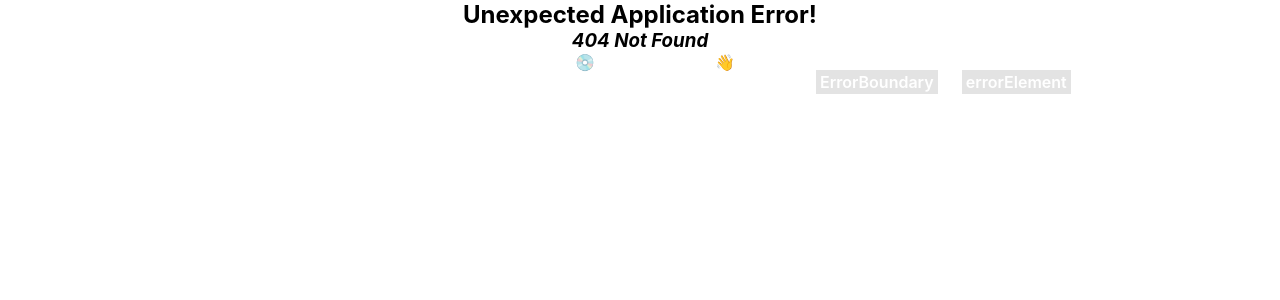
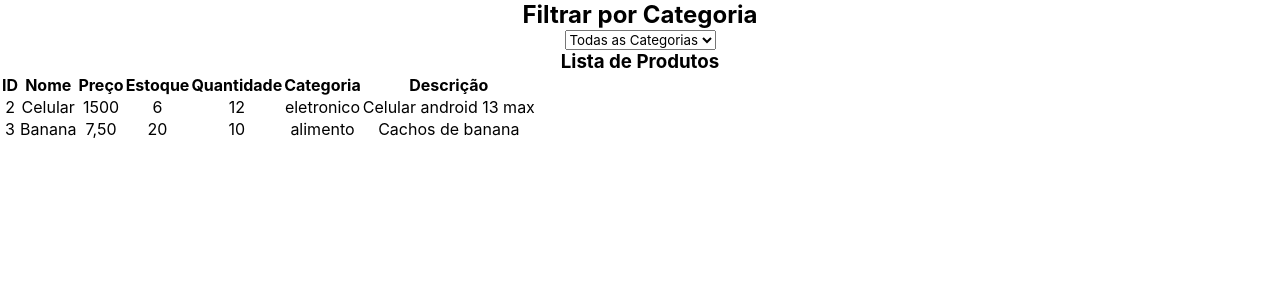
Before and after one commit to BezerraLuiz/cadastro-produtos, a React (Vite) app in the folder cadastro-produtos/: page /filtragem in a window 1280 px wide. Before the commit this address had no page. Shown: the top 300 px of the page. Built offline with nearby package versions, Linux system fonts and the light colour scheme; data requests are answered from the project's data file.

Commit message:
Adição do componente filtragem por categoria dos produtos

```diff
--- a/cadastro-produtos/data/db.json
+++ b/cadastro-produtos/data/db.json
@@ -1,13 +1,22 @@
 {
   "products": [
     {
-      "id": "1",
+      "id": "2",
       "name": "Celular",
-      "price": "3000",
+      "price": "1500",
       "stock": "6",
-      "quantity": "15",
-      "category": "eletrônico",
-      "description": "Celular iphone 15 rosa "
+      "quantity": "12",
+      "category": "eletronico",
+      "description": "Celular android 13 max "
+    },
+    {
+      "id": "3",
+      "name": "Banana",
+      "price": "7,50",
+      "stock": "20",
+      "quantity": "10",
+      "category": "alimento",
+      "description": "Cachos de banana "
     }
   ]
 }
--- a/cadastro-produtos/src/components/Navbar.jsx
+++ b/cadastro-produtos/src/components/Navbar.jsx
@@ -13,7 +13,7 @@ function Navbar() {
                     <span> <NavLink to={'/editar/:id'} className={({isActive}) => (isActive ? 'active': '')}><a href="">Editar Produto</a></NavLink></span>
                 </ul>
                 <ul>
-                    <span> <NavLink to={'/excluir/:id'} className={({isActive}) => (isActive ? 'active': '')}><a href="">Excluir Produto</a></NavLink></span>
+                    <span> <NavLink to={'/filtragem'} className={({isActive}) => (isActive ? 'active': '')}><a href="">Filtragem de Produto</a></NavLink></span>
                 </ul>
                 <ul>
                     <span> <NavLink to={'/visualizar'} className={({isActive}) => (isActive ? 'active': '')}><a href="">Visualização Detalhada</a></NavLink></span>
--- a/cadastro-produtos/src/main.jsx
+++ b/cadastro-produtos/src/main.jsx
@@ -5,7 +5,7 @@ import './index.css'
 import { createBrowserRouter, Router, RouterProvider } from 'react-router-dom'
 import CadastroProduto from './routes/CadastroProduto.jsx'
 import EditarProduto from './routes/EditarProduto.jsx'
-import ExcluirProduct from './routes/ExcluirProduto.jsx'
+import FiltragemCategoria from './routes/FiltragemCategoria.jsx'
 import VisualizacaoProdutos from './routes/VisualizacaoProdutos.jsx'
 import ExportarArquivo from './routes/ExportarArquivo.jsx'
 
@@ -23,8 +23,8 @@ const router = createBrowserRouter([
     element: <EditarProduto/>
   },
   {
-    path: "/excluir/:id",
-    element: <ExcluirProduct/>
+    path: "/filtragem",
+    element: <FiltragemCategoria/>
   },
   {
     path:"/visualizar",
--- a/cadastro-produtos/src/routes/ExcluirProduto.jsx
+++ /dev/null
@@ -1,42 +0,0 @@
-
-//Esse componente será de filtragem mas ainda não alterei
-
-import React, { useState } from 'react';
-import { useParams, useNavigate } from 'react-router-dom';
-
-const ExcluirProduto = () => {
-    const { id } = useParams(); // Obtém o ID da URL
-
-    const navigate = useNavigate(); // Para redirecionar após a exclusão
-
-    const handleDelete = async () => {
-        try {
-            const response = await fetch(`/api/products/${id}`, {
-                method: 'DELETE',
-            });
-            if (response.ok) {
-                setMessage('Produto excluído com sucesso.');
-                // Redireciona para a página inicial após a exclusão
-                setTimeout(() => {
-                    navigate('/');
-                }, 2000);
-            } else {
-                setMessage('Erro ao excluir o produto.');
-            }
-        } catch (error) {
-            console.error('Erro ao excluir o produto:', error);
-            setMessage('Erro ao excluir o produto.');
-        }
-    };
-
-    return (
-        <div>
-            <h2>Excluir Produto</h2>
-            <p>Excluir o produto com ID {id}?</p>
-            <button onClick={handleDelete}>Excluir</button>
-
-        </div>
-    );
-};
-
-export default ExcluirProduto;
--- a/cadastro-produtos/src/routes/ExportarArquivo.jsx
+++ b/cadastro-produtos/src/routes/ExportarArquivo.jsx
@@ -9,7 +9,7 @@ const ExportarArquivo = () => {
     useEffect(() => {
         const fetchProducts = async () => {
             try {
-                const response = await fetch('http://localhost:3000/products'); // URL do json-server
+                const response = await fetch('http://localhost:3000/products');
                 if (response.ok) {
                     const data = await response.json();
                     prepareCsvData(data);
--- /dev/null
+++ b/cadastro-produtos/src/routes/FiltragemCategoria.jsx
@@ -0,0 +1,81 @@
+import React, { useState, useEffect } from 'react';
+
+function FiltragemCategoria() {
+    const [products, setProducts] = useState([]);
+    const [selectedCategory, setSelectedCategory] = useState('');
+
+    useEffect(() => {
+        const fetchProducts = async () => {
+            try {
+                const response = await fetch('http://localhost:3000/products');
+                if (response.ok) {
+                    const data = await response.json();
+                    setProducts(data);
+                } else {
+                    console.error('Erro ao buscar produtos');
+                }
+            } catch (error) {
+                console.error('Erro ao buscar produtos:', error);
+            }
+        };
+
+        fetchProducts();
+    }, []);
+
+    const handleCategoryChange = (e) => {
+        setSelectedCategory(e.target.value);
+    };
+
+    const filteredProducts = selectedCategory
+        ? products.filter(product => product.category === selectedCategory)
+        : products;
+
+    return (
+        <div>
+            <h2>Filtrar por Categoria</h2>
+            <select value={selectedCategory} onChange={handleCategoryChange}>
+                <option value=''>Todas as Categorias</option>
+                <option value='alimento'>Alimento</option>
+                <option value='eletronico'>Eletrônico</option>
+                <option value='saude'>Saúde</option>
+                <option value='vestuario'>Vestuário</option>
+                <option value='brinquedo'>Brinquedo</option>
+                <option value='livro'>Livro</option>
+                <option value='jogo'>Jogo</option>
+                <option value='automotivo'>Automotivo</option>
+                <option value='beleza'>Beleza</option>
+                <option value='esporte'>Esporte</option>
+            </select>
+
+            <h3>Lista de Produtos</h3>
+            <table>
+                <thead>
+                    <tr>
+                        <th>ID</th>
+                        <th>Nome</th>
+                        <th>Preço</th>
+                        <th>Estoque</th>
+                        <th>Quantidade</th>
+                        <th>Categoria</th>
+                        <th>Descrição</th>
+                    </tr>
+                </thead>
+           <tbody>
+                {filteredProducts.map(product => (
+                    <tr key={product.id}>
+                        <td>{product.id}</td>
+                            <td>{product.name}</td>
+                            <td>{product.price}</td>
+                            <td>{product.stock}</td>
+                            <td>{product.quantity}</td>
+                            <td>{product.category}</td>
+                            <td>{product.description}</td>
+                            </tr>
+                ))}
+            </tbody>
+            </table>
+            </div>
+    );
+}
+
+export default FiltragemCategoria;
```
Also changed, not shown: cadastro-produtos/src/components/FiltragemCategoria.jsx (deleted, +0 -19 lines).
